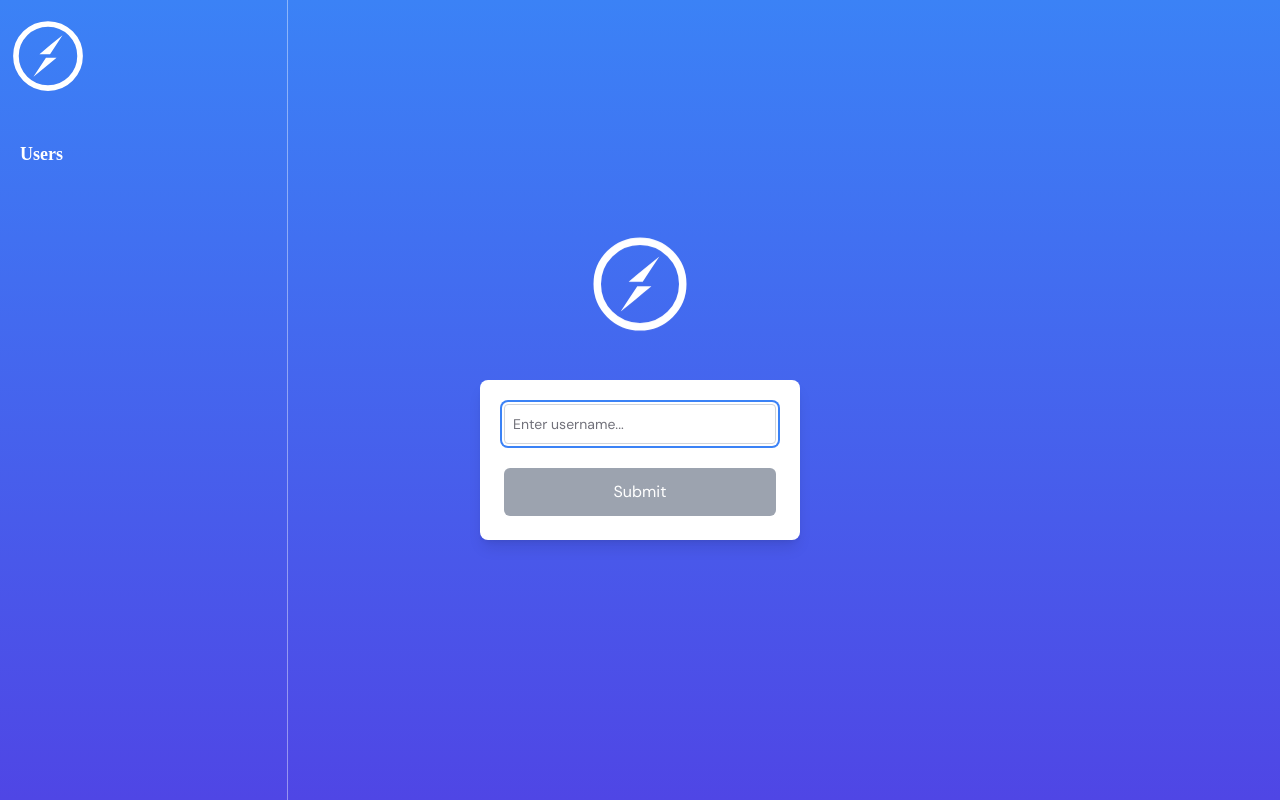
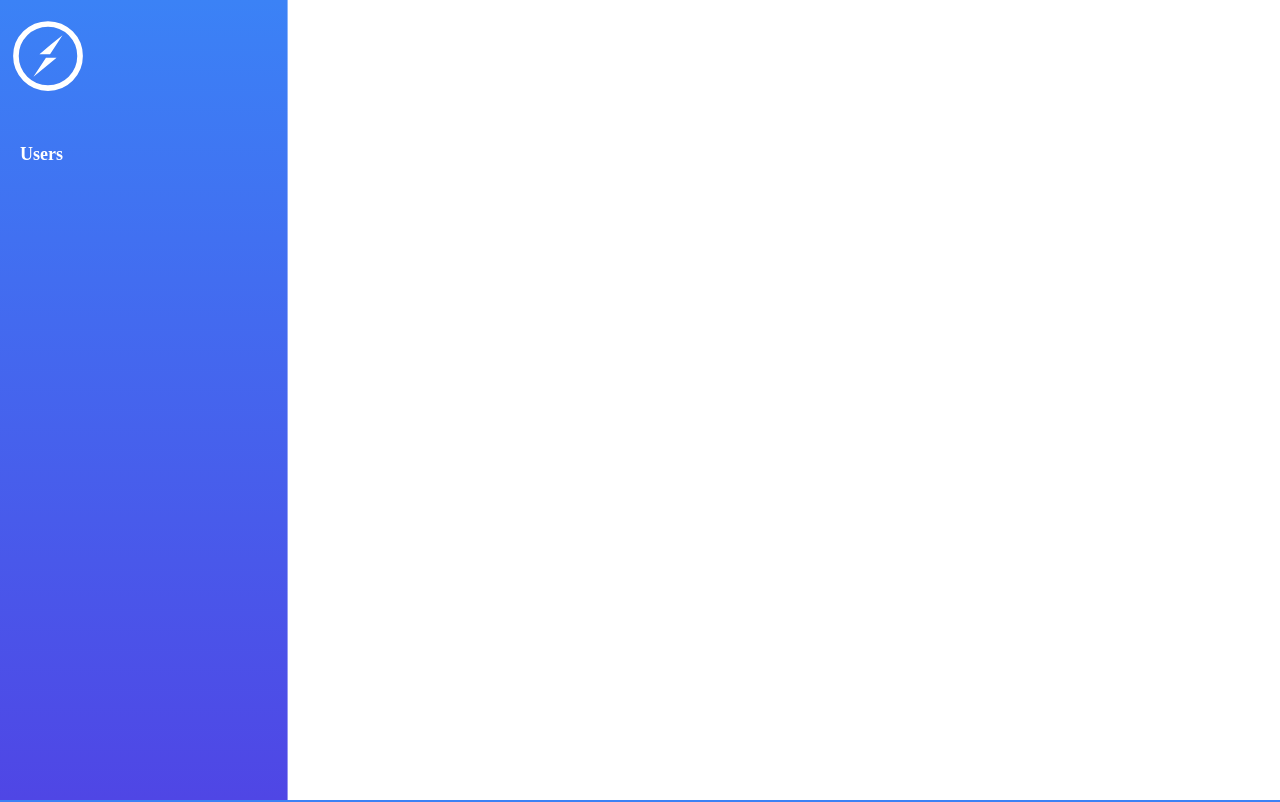
Before and after one commit to pirateIV/socketchat, a React (Vite) app: page / in a window 1280 px wide. Shown: the top 802 px of the page. Built offline with nearby package versions, Linux system fonts and the light colour scheme; the HTML template or start-up script is replaced by a standard one; a web font is replaced by a local one.

Commit message:
(ui) fix login/ui overlay

```diff
--- a/src/components/SelectUsername.jsx
+++ b/src/components/SelectUsername.jsx
@@ -31,7 +31,7 @@ const SelectUsername = ({ username, setUsername, setUserSelected }) => {
       id="select-username"
       className={cn(
         "min-h-screen absolute inset-0 flex flex-col items-center justify-center text-white",
-        "transition-all duration-500 bg-gradient-to-b from-blue-500 to-indigo-600",
+        "transition-all duration-500 bg-gradient-to-b from-blue-500 to-indigo-600 relative z-50",
         isAnimatingOut ? "opacity-0 scale-95" : "opacity-100 scale-100",
       )}
     >
```
